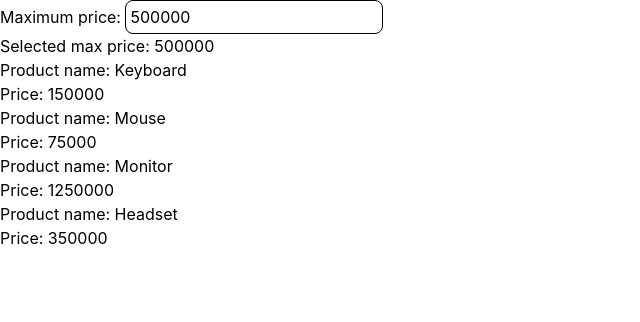
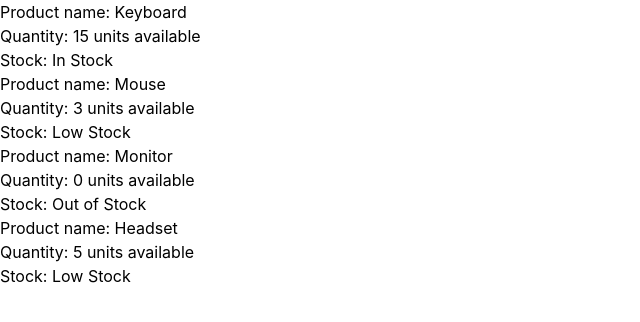
Before and after one commit to Hary300/React-challenge, a React (Vite) app: page / in a window 1280 px wide. Shown: the top 322 px of the page, without its empty margins (0-640 px from the left). Built offline with nearby package versions, Linux system fonts and the light colour scheme.

Commit message:
feat: implement ProductStockStatus component to display product availability based on stock quantity, including tests and documentation

```diff
--- a/src/app/App.tsx
+++ b/src/app/App.tsx
@@ -1,16 +1,16 @@
-import ProductPriceRangeFilter from '../components/29-product-price-range-filter/ProductPriceRangeFilter';
+import ProductStockStatus from '../components/30-product-stock-status/ProductStockStatus';
 
 const products = [
-  { id: '1', name: 'Keyboard', price: 150000 },
-  { id: '2', name: 'Mouse', price: 75000 },
-  { id: '3', name: 'Monitor', price: 1250000 },
-  { id: '4', name: 'Headset', price: 350000 },
+  { id: '1', name: 'Keyboard', stock: 15 },
+  { id: '2', name: 'Mouse', stock: 3 },
+  { id: '3', name: 'Monitor', stock: 0 },
+  { id: '4', name: 'Headset', stock: 5 },
 ];
 
 function App() {
   return (
     <>
-      <ProductPriceRangeFilter products={products} maxPrice={500000} />
+      <ProductStockStatus products={products} lowStockThreshold={5} />
     </>
   );
 }
--- /dev/null
+++ b/src/components/30-product-stock-status/ProductStockStatus.tsx
@@ -0,0 +1,61 @@
+interface Product {
+  id: string;
+  name: string;
+  stock: number;
+}
+
+interface ProductStockStatusProps {
+  products: Product[];
+  lowStockThreshold: number;
+}
+
+const ProductStockStatus = ({
+  products,
+  lowStockThreshold,
+}: ProductStockStatusProps) => {
+  return (
+    <div>
+      {products.length === 0 ? (
+        <p>No products available.</p>
+      ) : (
+        <ul>
+          {products.map((product) => {
+            const stockStatus =
+              product.stock === 0
+                ? 'Out of Stock'
+                : product.stock <= lowStockThreshold
+                  ? 'Low Stock'
+                  : 'In Stock';
+
+            const statusId =
+              product.stock === 0
+                ? '3'
+                : product.stock < lowStockThreshold
+                  ? '2'
+                  : product.stock > lowStockThreshold
+                    ? '1'
+                    : '4';
+            return (
+              <li key={product.id}>
+                <p>
+                  Product name: <span>{product.name}</span>
+                </p>
+                <p>
+                  Quantity: <span>{`${product.stock} units available`}</span>
+                </p>
+                <p>
+                  Stock:{' '}
+                  <span data-testid={`stock-status-${statusId}`}>
+                    {stockStatus}
+                  </span>
+                </p>
+              </li>
+            );
+          })}
+        </ul>
+      )}
+    </div>
+  );
+};
+
+export default ProductStockStatus;
```
Also changed, not shown: src/components/30-product-stock-status/README.md (added), 1 other file (tests, documents, lock files or other folders).
